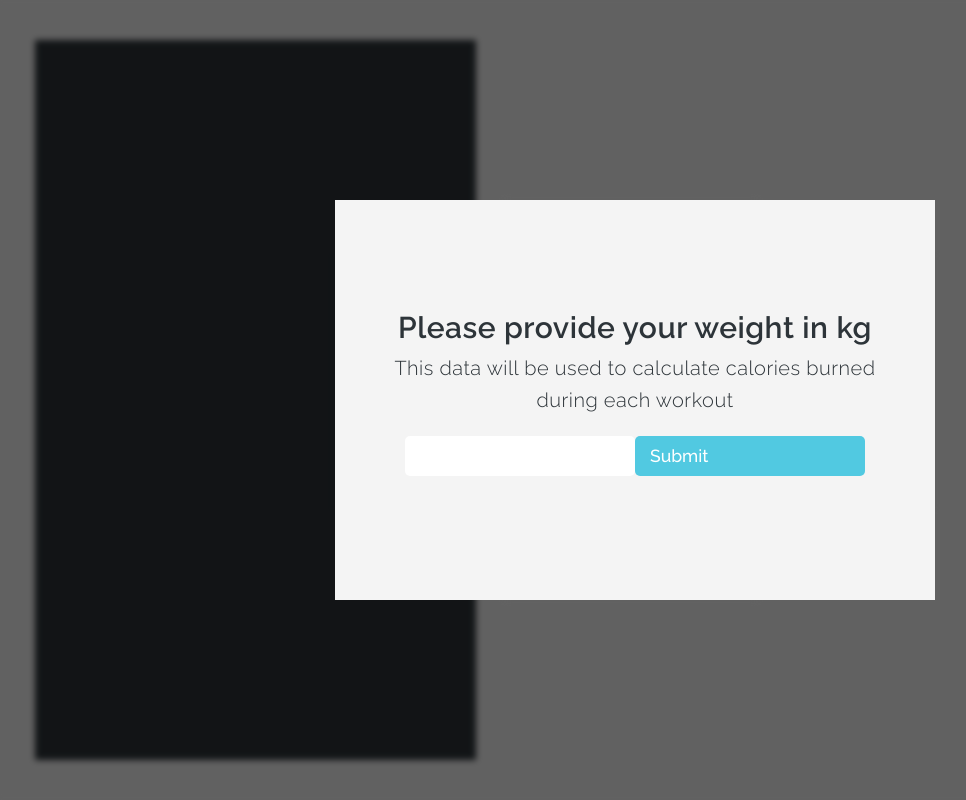
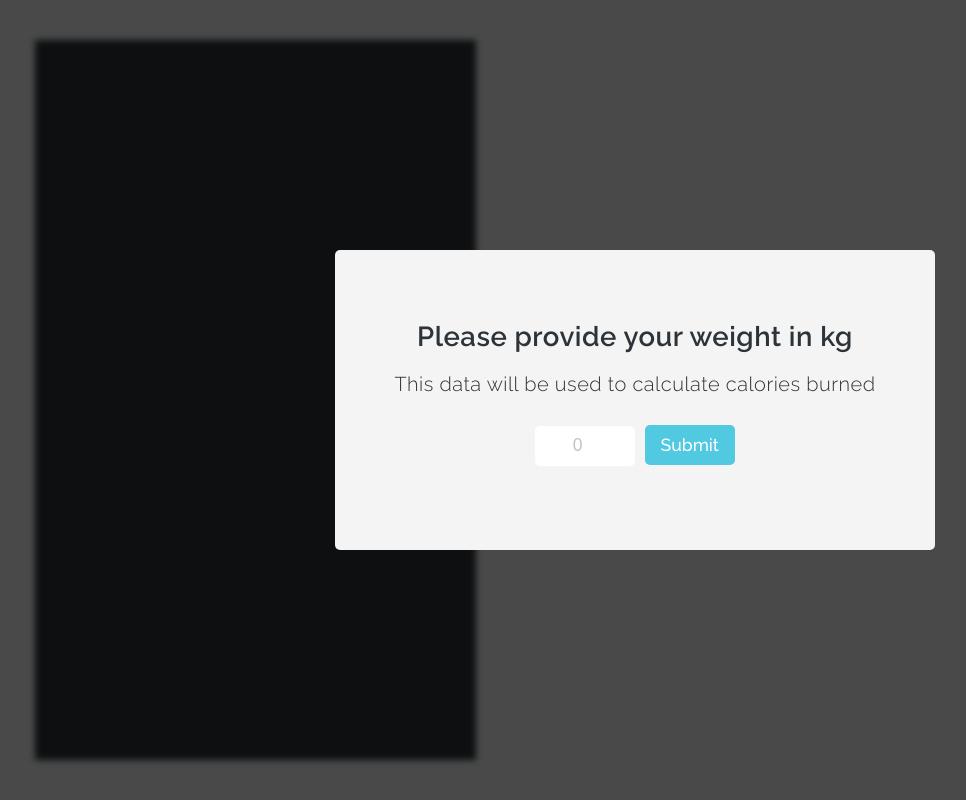
Before and after one commit to anna-ossowska/outdoor-app, a website: page index.html in a window 1280 px wide. Shown: the whole page, without its empty margins (5-971 px from the left). Drawn offline with nearby package versions, Linux system fonts and the light colour scheme.

Commit message:
Formatting the modal

```diff
--- a/index.html
+++ b/index.html
@@ -108,13 +108,12 @@
 
     <div class="modal modal--hidden">
       <div class="modal__container">
-        <h2>Please provide your weight in kg</h2>
-        <p>
-          This data will be used to calculate calories burned during each
-          workout
+        <h2 class="modal__header">Please provide your weight in kg</h2>
+        <p class="modal__paragraph">
+          This data will be used to calculate calories burned
         </p>
         <form class="modal__form">
-          <input type="number" class="modal__input" />
+          <input type="number" placeholder="0" class="modal__input" />
           <input type="submit" class="btn modal__submit" />
         </form>
       </div>
--- a/sass/components/_button.scss
+++ b/sass/components/_button.scss
@@ -9,7 +9,7 @@
   transition: all 0.2s ease-in-out;
 
   &:hover {
-    box-shadow: 0 0.5rem 1rem rgba(0, 0, 0, 0.2);
+    box-shadow: 0 0.3rem 1rem rgba(0, 0, 0, 0.2);
     transform: scale(1.04);
   }
 }
--- a/sass/components/_modal.scss
+++ b/sass/components/_modal.scss
@@ -1,6 +1,6 @@
 .modal {
   background-color: #f4f4f4;
-  height: 40rem;
+  height: 30rem;
   width: 60rem;
   position: absolute;
   top: 50%;
@@ -13,23 +13,50 @@
   align-items: center;
   opacity: 1;
   transition: opacity, 0.5s ease-in;
-}
+  border-radius: $border-radius-main;
 
-.modal__container {
+  &__container {
     padding: 5rem;
     text-align: center;
     color: $color-grey-dark-1;
   }
 
-.modal__form {
+  &__header {
+    font-size: 2.75rem;
+    padding-bottom: 1rem;
+  }
+
+  &__paragraph {
+    font-size: 2rem;
+    padding-bottom: 0.5rem;
+  }
+
+  &__form {
     padding: 2rem;
-  display: flex;
-  justify-content: center;
-  align-items: center;
+    text-align: center;
+    width: 40rem;
+    margin: 0 auto;
+  }
+
+  &__input {
+    margin-right: 0.4rem;
+    width: 10rem;
+    text-align: center;
+  }
+
+  &__submit {
+    width: 9rem;
+    text-align: center;
+  }
+
+  &--hidden {
+    visibility: hidden;
+    opacity: 0;
+  }
 }
 
 .overlay {
-  background-color: rgba(0, 0, 0, 0.6);
+  background-color: rgba(0, 0, 0, 0.7);
   height: 100%;
   width: 100%;
   position: absolute;
@@ -38,11 +65,10 @@
   z-index: 5;
   backdrop-filter: blur(3px);
   opacity: 1;
-  transition: opacity, 0.5s ease-in;
-}
+  transition: opacity, 0.7s ease-in;
 
-.modal--hidden,
-.overlay--hidden {
+  &--hidden {
     visibility: hidden;
     opacity: 0;
   }
+}
```
Also changed, not shown: css/style.css. Lines whose indentation alone changed are shown as unchanged.
